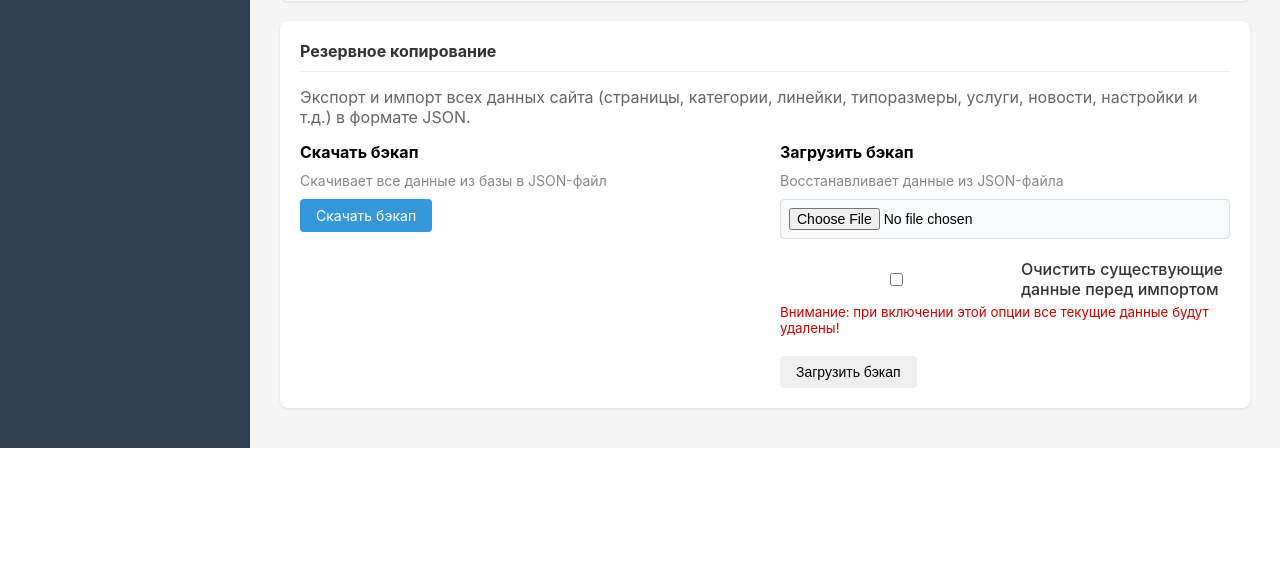
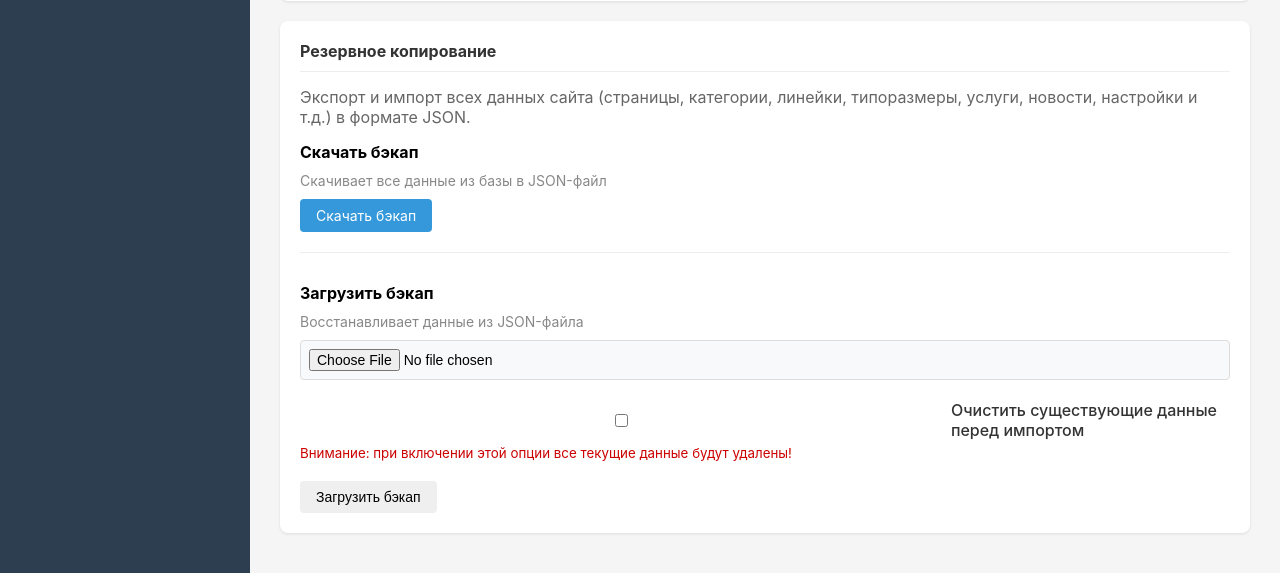
Before and after one commit to android156/GTT2026, a Flask app: page /admin/settings/ in a window 1280 px wide. Shown: the part 995-1568 px from the top of the page. Before the commit the page ends 1443 px from the top, so only its background shows below. Run offline with Flask 3, Linux system fonts and the light colour scheme; a user stored in the database is signed in.

Commit message:
Rearrange backup options in admin settings for better usability
Update the admin settings template to stack the 'Download Backup' and 'Upload Backup' sections vertically, improving the layout and user experience in the backup management area.

Replit-Commit-Author: Agent
Replit-Commit-Session-Id: af29bfee-a78e-48ae-98e9-ea0bf268acfe
Replit-Commit-Checkpoint-Type: full_checkpoint
Replit-Commit-Event-Id: 5c622598-603a-40b8-8ad3-2622f50d1b24
Replit-Commit-Screenshot-Url: https://storage.googleapis.com/screenshot-production-us-central1/0eb04fca-7d1f-42bb-afb3-eff8a68c4d6e/af29bfee-a78e-48ae-98e9-ea0bf268acfe/AeSnphD
Replit-Helium-Checkpoint-Created: true

```diff
--- a/templates/admin/settings_list.html
+++ b/templates/admin/settings_list.html
@@ -84,8 +84,8 @@
     <h3>Резервное копирование</h3>
     <p style="color: #666; margin-bottom: 15px;">Экспорт и импорт всех данных сайта (страницы, категории, линейки, типоразмеры, услуги, новости, настройки и т.д.) в формате JSON.</p>
 
-    <div style="display: flex; gap: 30px; flex-wrap: wrap;">
-        <div style="flex: 1; min-width: 250px;">
+    <div style="display: flex; flex-direction: column; gap: 30px;">
+        <div style="min-width: 250px; border-bottom: 1px solid #eee; padding-bottom: 20px;">
             <h4 style="margin-bottom: 10px;">Скачать бэкап</h4>
             <p style="color: #888; font-size: 14px; margin-bottom: 10px;">Скачивает все данные из базы в JSON-файл</p>
             <a href="{{ url_for('admin.backup_download') }}" class="btn btn-primary">
@@ -93,7 +93,7 @@
             </a>
         </div>
 
-        <div style="flex: 1; min-width: 250px;">
+        <div style="min-width: 250px;">
             <h4 style="margin-bottom: 10px;">Загрузить бэкап</h4>
             <p style="color: #888; font-size: 14px; margin-bottom: 10px;">Восстанавливает данные из JSON-файла</p>
             <form method="POST" action="{{ url_for('admin.backup_upload') }}" enctype="multipart/form-data">
```
